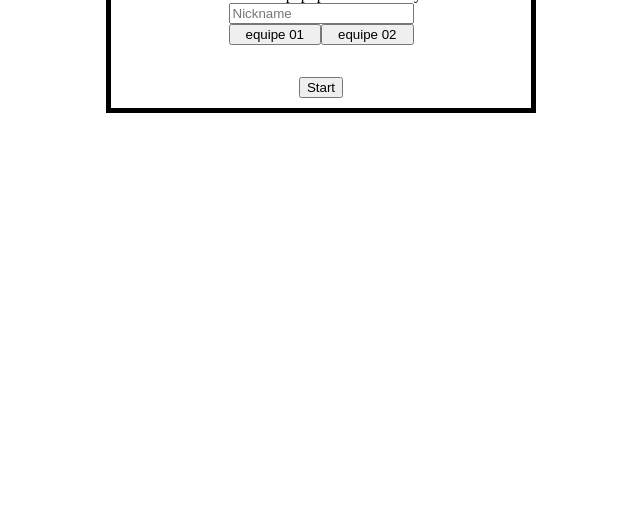
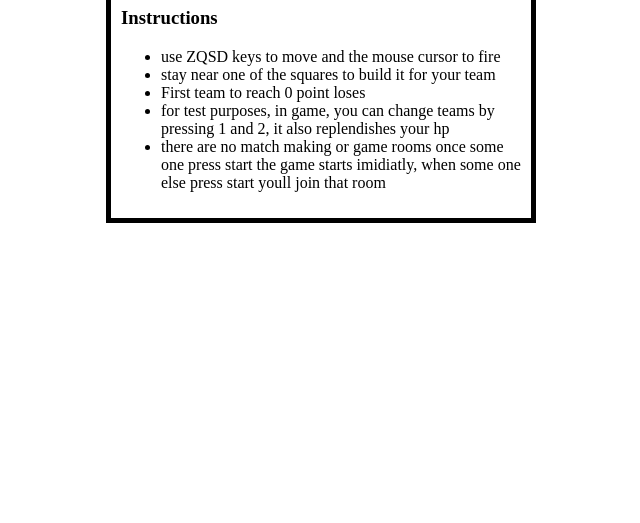
Before and after one commit to Luisandremp/protypeJshooter, a website: page public/index.html in a window 1280 px wide. Shown: the part 277-800 px from the top of the page, without its empty margins (319-959 px from the left). Drawn offline with nearby package versions, Linux system fonts and the light colour scheme; no server answers.

Commit message:
correction de menu into & Abestraction de Game

```diff
--- a/public/index.html
+++ b/public/index.html
@@ -60,6 +60,16 @@
           </div>
         </div>
         <button id="btnStart">Start</button>
+        <div>
+          <h3>Instructions</h3>
+          <ul>
+            <li>use ZQSD keys to move and the mouse cursor to fire</li>
+            <li>stay near one of the squares to build it for your team</li>
+            <li>First team to reach 0 point loses</li>
+            <li>for test purposes, in game, you can change teams by pressing 1 and 2, it also replendishes your hp</li>
+            <li>there are no match making or game rooms once some one press start the game starts imidiatly, when some one else press start youll join that room</li>
+          </ul>
+        </div>
       </div>
 
     </div>
```
